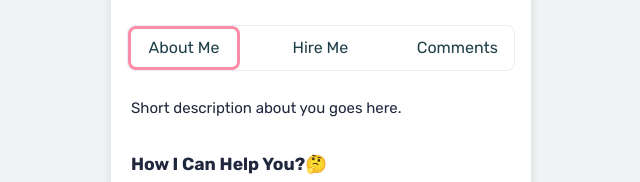
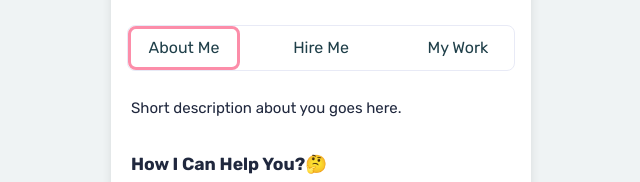
Before and after one commit to emmanesgana/marishka-profile-card, a plain HTML site: page index.html in a window 1280 px wide. Shown: the part 290-472 px from the top of the page, 319-959 px from the left. Drawn offline with nearby package versions, Linux system fonts and the light colour scheme.

Commit message:
Update index.html

```diff
--- a/index.html
+++ b/index.html
@@ -53,7 +53,7 @@
                     <a href="#hire" id="tab-2">Hire Me</a>
                 </li>
                 <li>
-                    <a href="#comments" id="tab-3">Comments</a>
+                    <a href="#comments" id="tab-3">My Work</a>
                 </li>
                 <li id="active-tab"></li>
             </ul>
```
